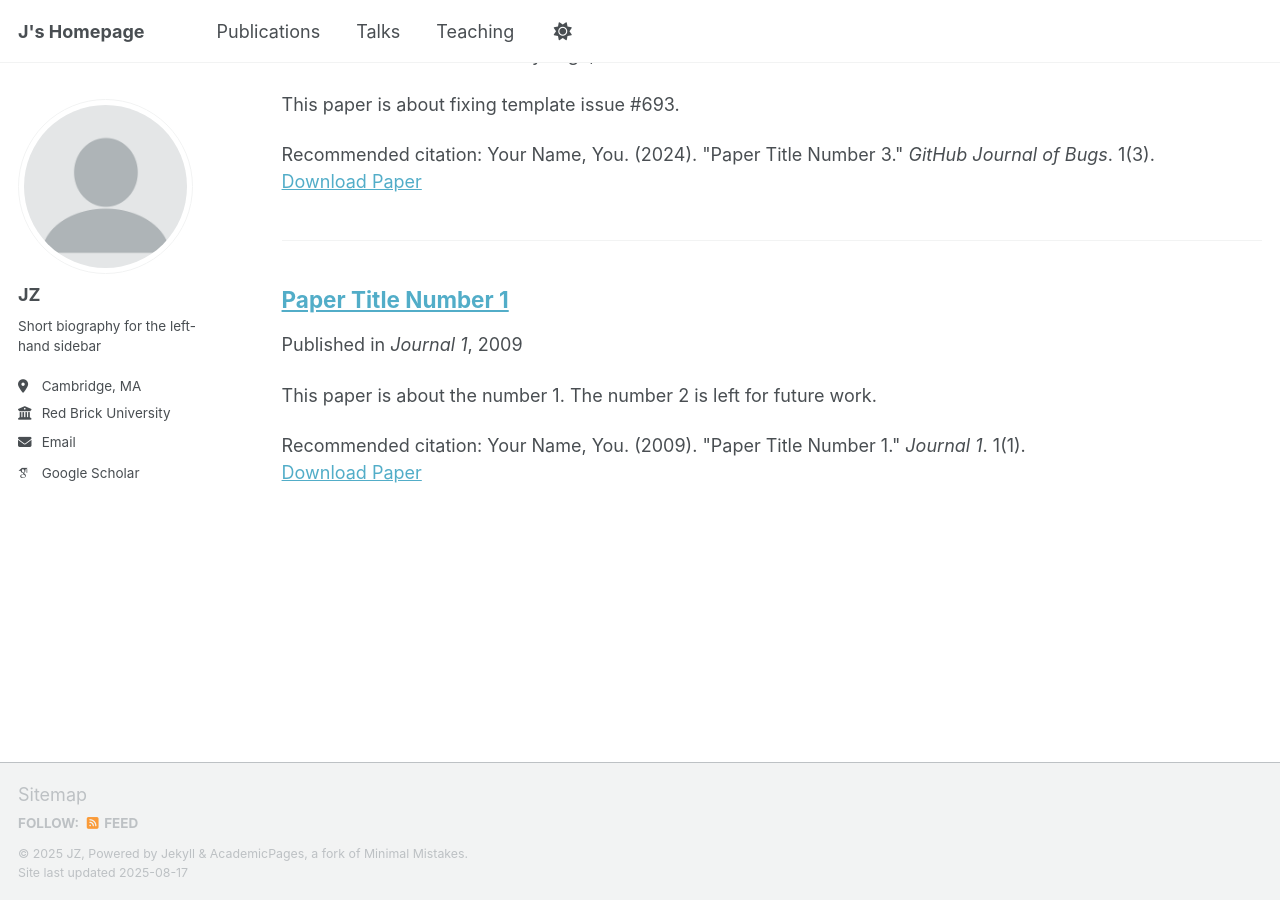
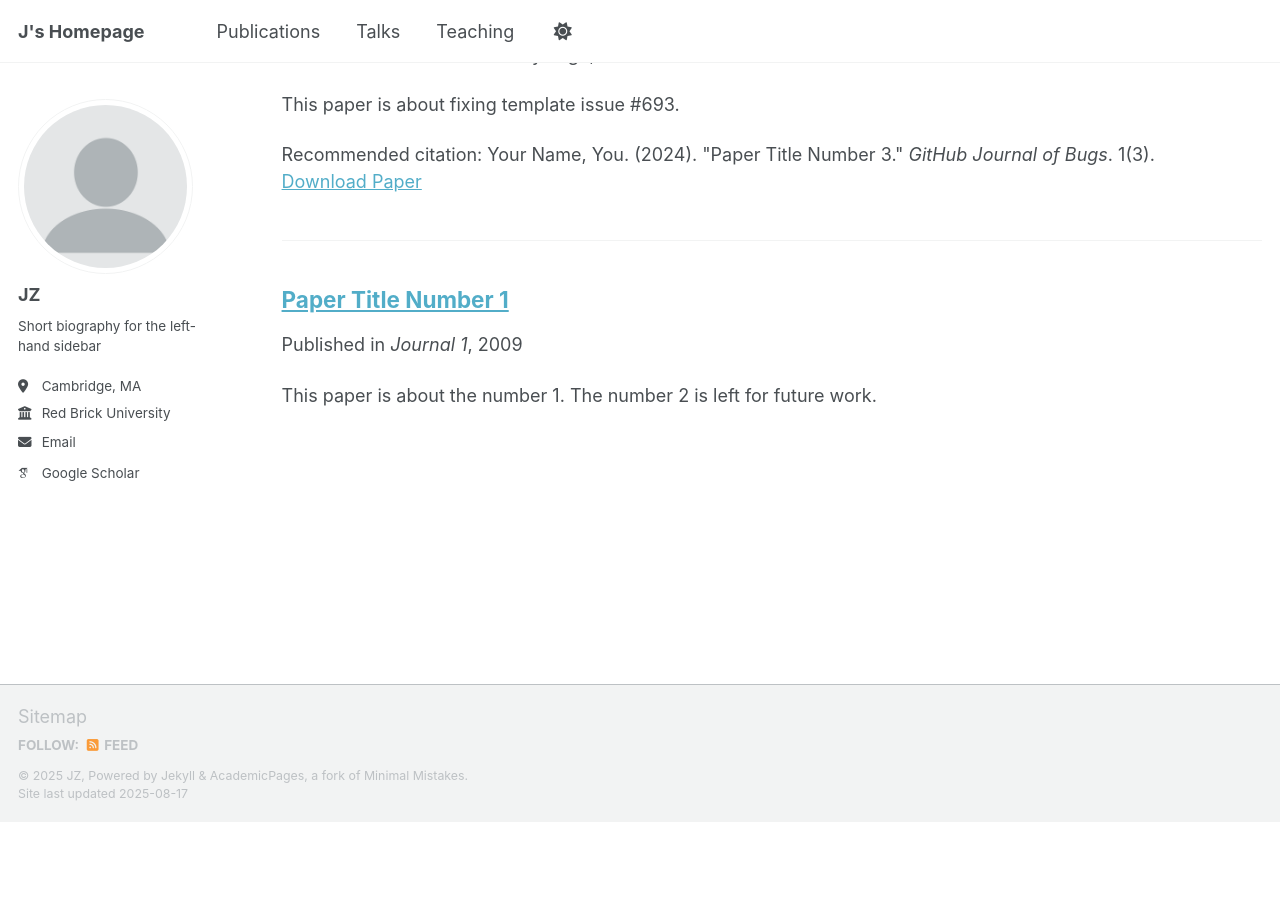
Before and after one commit to junhuiz0/junhuiz0.github.io, a Jekyll site: the page built from _pages/publications.html, in a window 1280 px wide and 900 px high, scrolled down 1095 px. Built offline with Jekyll 4.4.1, drawn with Linux system fonts in a browser that asks for light colours; some web fonts are replaced; a script that is not in the unit is left out; after the commit the page ends 1917 px from its top, so only the background shows below that.

Commit message:
Update 2009-10-01-paper-title-number-1.md

```diff
--- a/_publications/2009-10-01-paper-title-number-1.md
+++ b/_publications/2009-10-01-paper-title-number-1.md
@@ -2,12 +2,12 @@
 title: "Paper Title Number 1"
 collection: publications
 category: misc
-permalink: /publication/2009-10-01-paper-title-number-1
+permalink: http://academicpages.github.io/files/paper1.pdf
 excerpt: 'This paper is about the number 1. The number 2 is left for future work.'
 date: 2009-10-01
 venue: 'Journal 1'
 slidesurl:
-paperurl: 'http://academicpages.github.io/files/paper1.pdf'
+paperurl:
 bibtexurl:
-citation: 'Your Name, You. (2009). &quot;Paper Title Number 1.&quot; <i>Journal 1</i>. 1(1).'
+citation:
 ---
```
